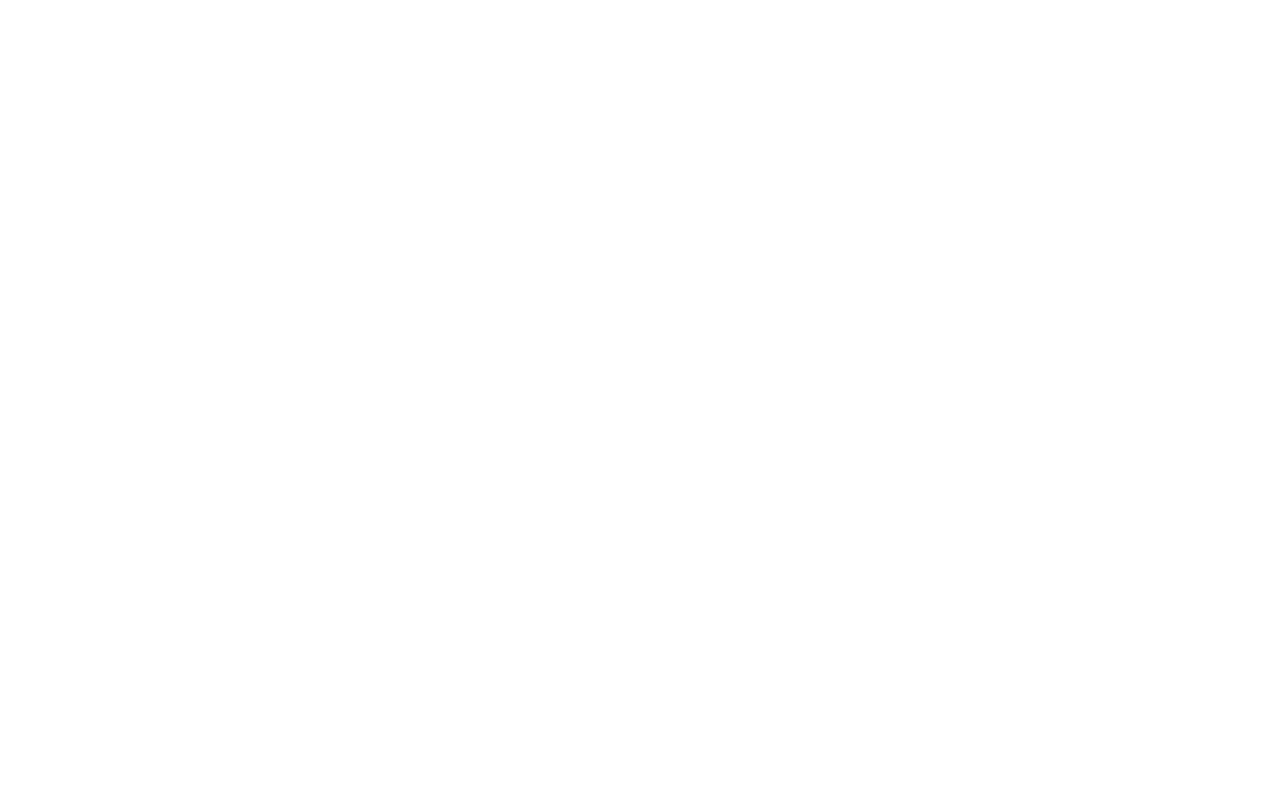
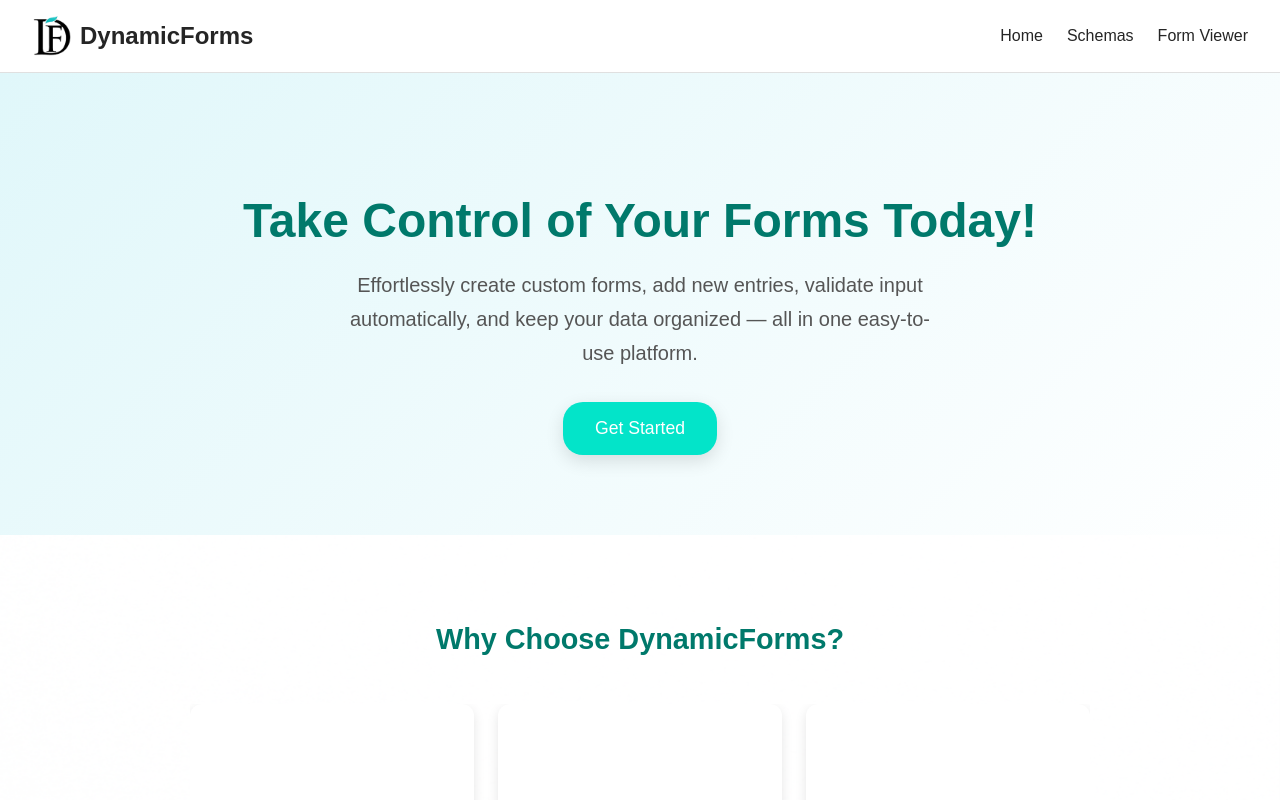
Before and after one commit to tomasfgonzalez/dynamic-forms, a React (Create React App) app: page / in a window 1280 px wide. Shown: the top 800 px of the page. Built offline with nearby package versions, Linux system fonts and the light colour scheme.

Commit message:
minor fix

```diff
--- a/src/app/App.tsx
+++ b/src/app/App.tsx
@@ -1,4 +1,4 @@
-// src/App.tsx
+// src/app/App.tsx
 import React from "react";
 import { BrowserRouter as Router, Routes, Route } from "react-router-dom";
 
@@ -14,11 +14,11 @@
 
 const App: React.FC = () => {
   return (
-    <Router>
+    <Router basename={process.env.PUBLIC_URL}>
       <div className="app-background">
         <Navbar />
         <Routes>
-          <Route path="/dynamic-forms" element={<HomePage />} />
+          <Route path="/" element={<HomePage />} />
           <Route path="/schemas" element={<SchemasPage />} />
           <Route path="/data-viewer" element={<DataViewerPage />} />
           <Route path="/form/:schemaName" element={<FormsPage />} />
--- a/src/index.tsx
+++ b/src/index.tsx
@@ -2,7 +2,6 @@
 import ReactDOM from 'react-dom/client';
 import './index.css';
 import App from './app/App';
-import { BrowserRouter } from 'react-router-dom'; // <-- import BrowserRouter
 
 const rootElement = document.getElementById('root');
 
@@ -14,8 +13,6 @@
 
 root.render(
   <React.StrictMode>
-    <BrowserRouter basename="/dynamic-forms"> {/* <-- add basename */}
-      <App />
-    </BrowserRouter>
+    <App />
   </React.StrictMode>
 );
```
